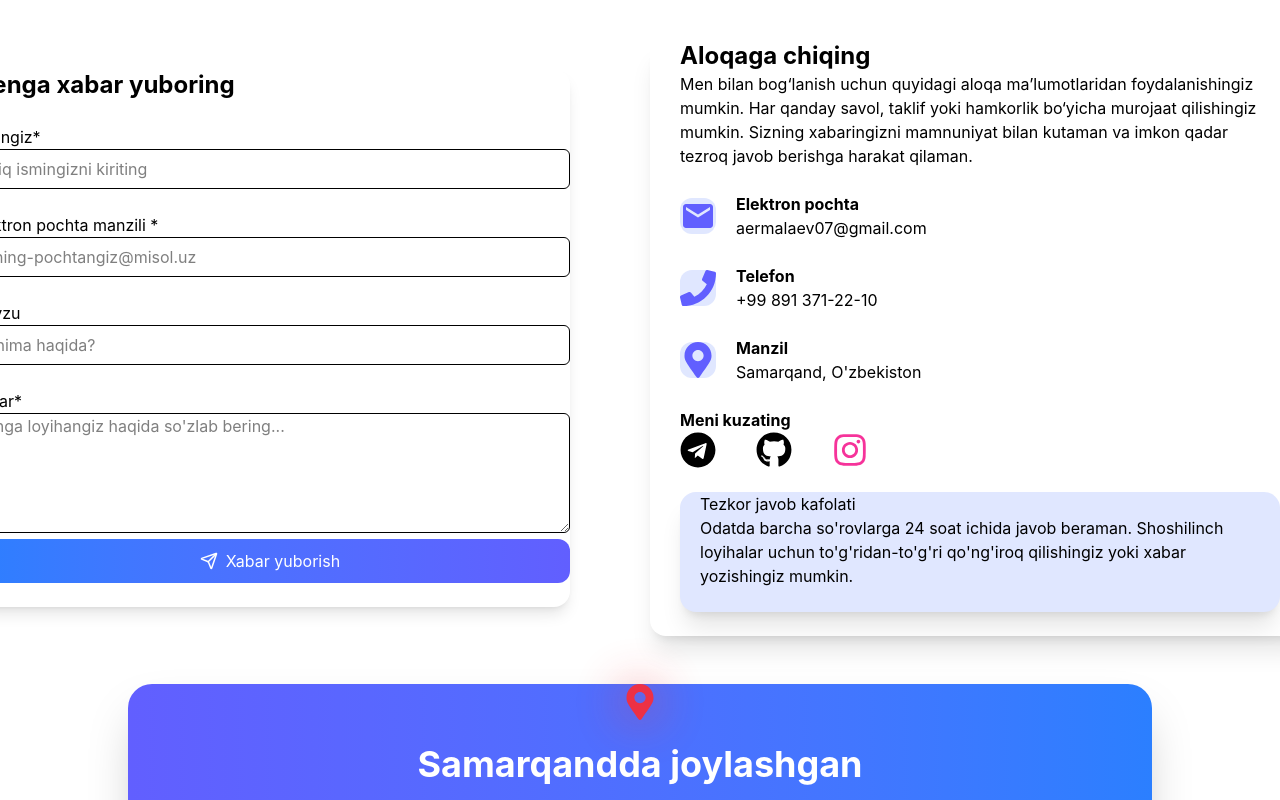
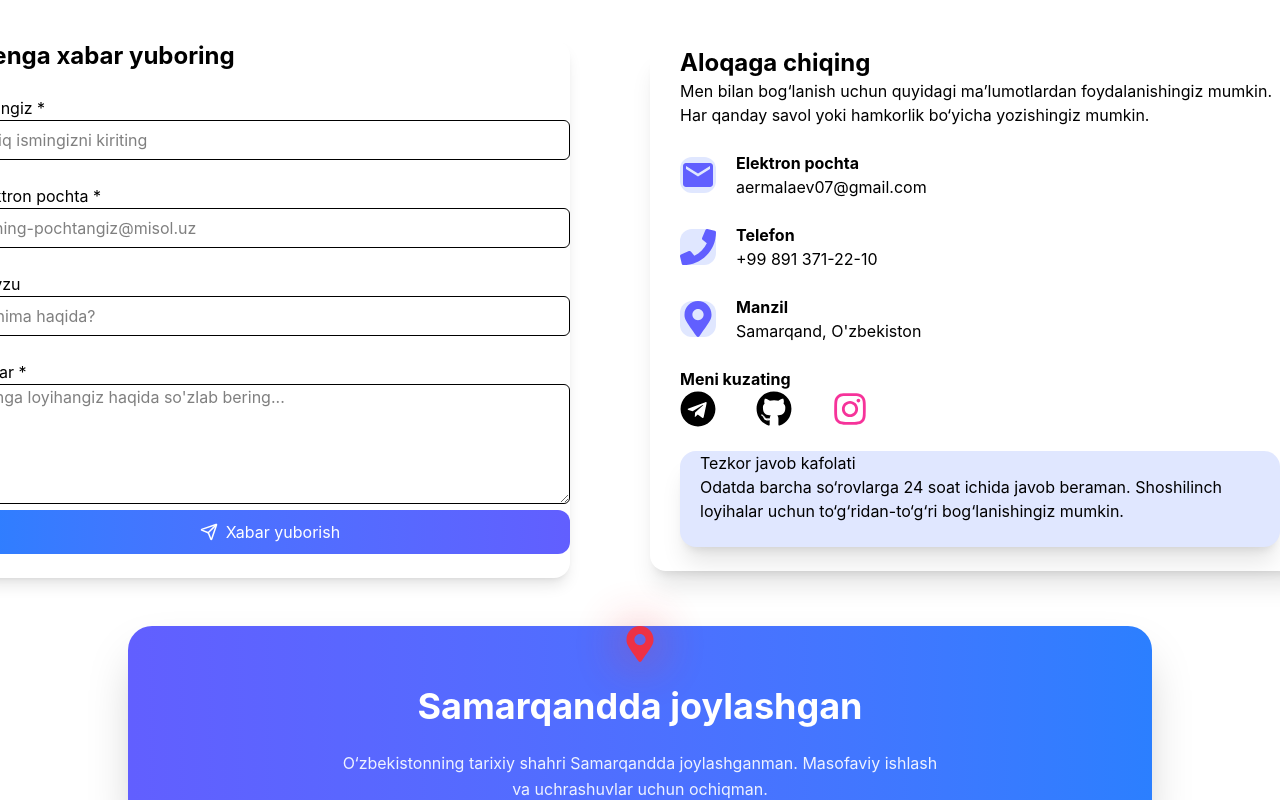
Before and after one commit to azatbek-07/react-tailwindcss-portfolio, a React (Vite) app: page /contact in a window 1280 px wide. Shown: the part 280-1080 px from the top of the page. Built offline with nearby package versions, Linux system fonts and the light colour scheme.

Commit message:
toliq yaxshilandi

```diff
--- a/src/App.jsx
+++ b/src/App.jsx
@@ -18,7 +18,8 @@ function App() {
           <Route path="/" element={<Home />} />
           <Route path="/about" element={<About />} />
           <Route path="/contact" element={<Contact />} />
-          <Route path="/blog" element={<Blog />} />
+          <Route path="/blog" element={"Bu sahifa ishlab chiqilyabdi"} />
+          <Route path="*" element={"Bunday sahifa hali yatilmadi"} />
 
 
         </Routes>
--- a/src/i18n/en.json
+++ b/src/i18n/en.json
@@ -43,5 +43,29 @@
             "tajriba":"1+ Year Experience"
 
         }
-    }
+    },
+    "contact": {
+    "title": "Let's work together",
+    "subtitle": "If you have a project, partnership, or proposal, feel free to contact me. I am open to new ideas and opportunities.",
+    "formTitle": "Send me a message",
+    "name": "Your Name *",
+    "email": "Email Address *",
+    "subject": "Subject",
+    "message": "Message *",
+    "send": "Send Message"
+  },
+  "info": {
+    "contactMe": "Get in touch",
+    "description": "You can use the contact details below to reach me. Feel free to ask any questions or discuss collaboration opportunities.",
+    "email": "Email",
+    "phone": "Phone",
+    "location": "Location",
+    "follow": "Follow me",
+    "guaranteeTitle": "Fast Response Guarantee",
+    "guaranteeText": "I usually respond to all inquiries within 24 hours. For urgent projects, you can contact me directly."
+  },
+  "location": {
+    "title": "Located in Samarkand",
+    "description": "I am based in the historic city of Samarkand, Uzbekistan. Open for remote work and in-person meetings."
+  }
 }
--- a/src/i18n/qar.json
+++ b/src/i18n/qar.json
@@ -40,5 +40,29 @@
             "talaba": "SamDU talabası",
             "tajriba": "1+ jıl tájiriybe"
         }
+    },
+    "contact": {
+        "title": "Birge isleyik",
+        "subtitle": "Eger sizde jobalar, seriklesiw yamasa usinislar bolsa, men menen erkin baylanisa alasiz. Jaña ideyalar hám múmkinshiliklerge ashiqman.",
+        "formTitle": "Maǵan xabar jiberiń",
+        "name": "Atıńız *",
+        "email": "Elektron pochtası *",
+        "subject": "Tema",
+        "message": "Xabar *",
+        "send": "Xabar jiberiw"
+    },
+    "info": {
+        "contactMe": "Baylanısıń",
+        "description": "Men menen baylanısıw ushın tómendegi maǵlıwmatlardan paydalanıń. Kelesi sorawlar yamasa seriklesiw boyınsha jazıń.",
+        "email": "Elektron pochta",
+        "phone": "Telefon",
+        "location": "Orın",
+        "follow": "Menı baqılań",
+        "guaranteeTitle": "Jıldam juwap garantiya",
+        "guaranteeText": "Ádette barlıq sorawlardı 24 saat ishinde juwaplayman. Şiyeli jobalar ushın tikeleý baylanısıwıńız múmkin."
+    },
+    "location": {
+        "title": "Samarqandta jaylasqan",
+        "description": "Ózbekstannıń tarihi qalası Samarqandta jaylasqanman. Qashıqtan jumıs hám jeke kezdesiwler ushın ashiqman."
     }
 }
--- a/src/i18n/ru.json
+++ b/src/i18n/ru.json
@@ -32,7 +32,6 @@
             "location": "Самарканд, Узбекистан"
         }
     },
-
     "about-me": {
         "title": "Обо мне",
         "description": "Здравствуйте! Меня зовут Азатбек Эрмалаев. Я родился в Республике Каракалпакстан и в настоящее время учусь на факультете искусственного интеллекта Самаркандского государственного университета (СамГУ). Я развиваюсь как Full Stack разработчик. Благодаря интересу к программированию я изучаю frontend и backend технологии. В настоящее время я в основном работаю с frontend технологиями, такими как React, JavaScript, Tailwind CSS, и стараюсь создавать современные и удобные интерфейсы.",
@@ -41,5 +40,29 @@
             "talaba": "Студент СамГУ",
             "tajriba": "1+ год опыта"
         }
+    },
+    "contact": {
+        "title": "Давайте работать вместе",
+        "subtitle": "Если у вас есть проект, сотрудничество или предложение, вы можете смело связаться со мной. Я открыт к новым идеям и возможностям.",
+        "formTitle": "Отправить сообщение",
+        "name": "Ваше имя *",
+        "email": "Электронная почта *",
+        "subject": "Тема",
+        "message": "Сообщение *",
+        "send": "Отправить"
+    },
+    "info": {
+        "contactMe": "Связаться со мной",
+        "description": "Вы можете использовать контактные данные ниже. Я открыт для вопросов и сотрудничества.",
+        "email": "Электронная почта",
+        "phone": "Телефон",
+        "location": "Адрес",
+        "follow": "Подписывайтесь",
+        "guaranteeTitle": "Быстрый ответ",
+        "guaranteeText": "Обычно я отвечаю в течение 24 часов. Для срочных проектов можно связаться напрямую."
+    },
+    "location": {
+        "title": "Расположен в Самарканде",
+        "description": "Я нахожусь в историческом городе Самарканд, Узбекистан. Открыт для удалённой работы и встреч."
     }
 }
--- a/src/i18n/uz.json
+++ b/src/i18n/uz.json
@@ -25,23 +25,44 @@
             "xizmat": "Xizmatlar",
             "portfel": "Portfel"
         },
-        "royxat2":{
-            "aloqa":"Aloqa",
-            "email":"aermalaev07@gmail.com",
-            "tel":"+998 91 371 22 10",
-            "location":"Samarqand, Uzbekistan"
-
+        "royxat2": {
+            "aloqa": "Aloqa",
+            "email": "aermalaev07@gmail.com",
+            "tel": "+998 91 371 22 10",
+            "location": "Samarqand, Uzbekistan"
         }
     },
-
-    "about-me":{
-        "title":"Men haqimda",
-        "description":"Salom! Men Azatbek Ermalaevman. Men Qoraqalpog‘iston Respublikasida tug‘ilganman va hozirda Samarqand Davlat Universiteti (SamDU) Sun’iy intellekt fakultetida tahsil olaman. Men Full Stack dasturchi sifatida o‘zimni rivojlantirib boryapman. Dasturlashga qiziqishim orqali men frontend va backend texnologiyalarini o‘rganib kelmoqdaman. Hozirda asosan React, JavaScript, Tailwind CSS kabi frontend texnologiyalarida ishlayapman va zamonaviy, qulay interfeyslar yaratishga harakat qilaman.",
-        "p":{
-            "location":"Samarqand, Uzbekistan",
-            "talaba":"SamDu talabasi",
-            "tajriba":"1+ Yillik Tajriba"
-
+    "about-me": {
+        "title": "Men haqimda",
+        "description": "Salom! Men Azatbek Ermalaevman. Men Qoraqalpog‘iston Respublikasida tug‘ilganman va hozirda Samarqand Davlat Universiteti (SamDU) Sun’iy intellekt fakultetida tahsil olaman. Men Full Stack dasturchi sifatida o‘zimni rivojlantirib boryapman. Dasturlashga qiziqishim orqali men frontend va backend texnologiyalarini o‘rganib kelmoqdaman. Hozirda asosan React, JavaScript, Tailwind CSS kabi frontend texnologiyalarida ishlayapman va zamonaviy, qulay interfeyslar yaratishga harakat qilaman.",
+        "p": {
+            "location": "Samarqand, Uzbekistan",
+            "talaba": "SamDu talabasi",
+            "tajriba": "1+ Yillik Tajriba"
         }
+    },
+    "contact": {
+        "title": "Keling, birga ishlaymiz",
+        "subtitle": "Agar sizda loyiha, hamkorlik yoki takliflar bo‘lsa, men bilan bemalol bog‘lanishingiz mumkin. Yangi g‘oyalar va imkoniyatlarga ochiqman.",
+        "formTitle": "Menga xabar yuboring",
+        "name": "Ismingiz *",
+        "email": "Elektron pochta *",
+        "subject": "Mavzu",
+        "message": "Xabar *",
+        "send": "Xabar yuborish"
+    },
+    "info": {
+        "contactMe": "Aloqaga chiqing",
+        "description": "Men bilan bog‘lanish uchun quyidagi ma’lumotlardan foydalanishingiz mumkin. Har qanday savol yoki hamkorlik bo‘yicha yozishingiz mumkin.",
+        "email": "Elektron pochta",
+        "phone": "Telefon",
+        "location": "Manzil",
+        "follow": "Meni kuzating",
+        "guaranteeTitle": "Tezkor javob kafolati",
+        "guaranteeText": "Odatda barcha so‘rovlarga 24 soat ichida javob beraman. Shoshilinch loyihalar uchun to‘g‘ridan-to‘g‘ri bog‘lanishingiz mumkin."
+    },
+    "location": {
+        "title": "Samarqandda joylashgan",
+        "description": "O‘zbekistonning tarixiy shahri Samarqandda joylashganman. Masofaviy ishlash va uchrashuvlar uchun ochiqman."
     }
 }
--- a/src/pages/Contact.jsx
+++ b/src/pages/Contact.jsx
@@ -3,9 +3,12 @@ import { MdEmail } from "react-icons/md";
 import { Send } from "lucide-react";
 import { FaTelegram, FaGithub, FaPhone, FaMapMarkerAlt, FaInstagram } from "react-icons/fa";
 import { Footer } from "../components/Footer";
+import { useTranslation } from "react-i18next";
+import i18n from "i18next";
 
 
 export function Contact() {
+    const { t } = useTranslation();
     return (
         <>
             <Header />
@@ -13,12 +16,11 @@ export function Contact() {
             <section className="flex flex-col md:flex-row justify-center items-center min-h-80 gap-10 md:gap-20 px-6">
                 <div className="max-w-3xl text-center space-y-6">
                     <h1 className="font-bold text-5xl md:text-6xl leading-tight">
-                        Keling, birga ishlaymiz
+                        {t("contact.title")}
                     </h1>
 
                     <h1 className="text-lg md:text-2xl text-gray-600 leading-relaxed">
-                        Agar sizda loyiha, hamkorlik yoki takliflar bo‘lsa, men bilan bemalol bog‘lanishingiz mumkin.
-                        Yangi g‘oyalar va imkoniyatlarga ochiqman.
+                        {t("contact.subtitle")}
                     </h1>
                 </div>
             </section>
@@ -28,22 +30,22 @@ export function Contact() {
                 <div className=" w-full md:w-500px px-6 flex justify-center rounded-2xl
                 shadow-lg hover:shadow-2xl transition duration-300 bg-white">
                     <div className="w-150 ">
-                        <h1 className="text-2xl font-bold">Menga xabar yuboring</h1><br />
+                        <h1 className="text-2xl font-bold">{t("contact.formTitle")}</h1><br />
                         <form action="" className="">
-                            <label htmlFor="name">Ismingiz*</label><br />
+                            <label htmlFor="name">{t("contact.name")}</label><br />
                             <input className="
                             border transition duration-200
                             hover:border-blue-400 focus:outline-none focus:ring-4 focus:ring-blue-200 focus:border-blue-500 rounded-md w-full h-10" type="text" id="name" placeholder="To'liq ismingizni kiriting" /><br /><br />
 
-                            <label htmlFor="email">Elektron pochta manzili *</label><br />
+                            <label htmlFor="email">{t("contact.email")}</label><br />
                             <input className="border transition duration-200
                             hover:border-blue-400 focus:outline-none focus:ring-4 focus:ring-blue-200 focus:border-blue-500 rounded-md w-full h-10" type="email" id="email" placeholder="Sizning-pochtangiz@misol.uz" /><br /><br />
 
-                            <label htmlFor="mavzu">Mavzu</label><br />
+                            <label htmlFor="mavzu">{t("contact.subject")}</label><br />
                             <input className="border transition duration-200
                             hover:border-blue-400 focus:outline-none focus:ring-4 focus:ring-blue-200 focus:border-blue-500 rounded-md w-full   h-10" type="text" id="mavzu" placeholder="Bu nima haqida?" /><br /><br />
 
-                            <label htmlFor="xabar">Xabar*</label><br />
+                            <label htmlFor="xabar">{t("contact.message")}</label><br />
                             <textarea className="border transition duration-200
                             hover:border-blue-400 focus:outline-none focus:ring-4 focus:ring-blue-200 focus:border-blue-500 rounded-md w-full h-30 " type="text-area" id="xabar" placeholder="Menga loyihangiz haqida so'zlab bering..." />
 
@@ -53,7 +55,7 @@ export function Contact() {
 bg-gradient-to-r from-blue-500 to-indigo-500 text-white px-4 py-2
 rounded-xl hover:scale-[1.02] hover:shadow-lg transition duration-300">
                                     <Send size={18} />
-                                    Xabar yuborish
+                                    {t("contact.send")}
 
                                 </button><br />
                             </div>
@@ -66,15 +68,15 @@ rounded-xl hover:scale-[1.02] hover:shadow-lg transition duration-300">
                 <div className="shadow-xl rounded-2xl w-165  px-3 flex justify-center">
                     <div className=" w-165  px-3 flex justify-center ">
                         <div className="w-150 ">
-                            <h1 className="text-2xl font-bold">Aloqaga chiqing</h1>
-                            <p>Men bilan bog‘lanish uchun quyidagi aloqa ma’lumotlaridan foydalanishingiz mumkin. Har qanday savol, taklif yoki hamkorlik bo‘yicha murojaat qilishingiz mumkin. Sizning xabaringizni mamnuniyat bilan kutaman va imkon qadar tezroq javob berishga harakat qilaman.</p><br />
+                            <h1 className="text-2xl font-bold">{t("info.contactMe")}</h1>
+                            <p>{t("info.description")}</p><br />
 
                             <div className="flex items-center gap-5">
                                 <div className="bg-indigo-100 p-2 rounded-xl">
                                     <MdEmail className="text-indigo-500 text-4xl " />
                                 </div>
                                 <div>
-                                    <p className="font-bold">Elektron pochta</p>
+                                    <p className="font-bold">{t("info.email")}</p>
                                     <a href="aermalaev07@gmail.com">aermalaev07@gmail.com</a>
                                 </div>
                             </div><br />
@@ -86,7 +88,7 @@ rounded-xl hover:scale-[1.02] hover:shadow-lg transition duration-300">
                                     <FaPhone className="text-indigo-500 text-4xl" />
                                 </div>
                                 <div>
-                                    <p className="font-bold">Telefon</p>
+                                    <p className="font-bold">{t("info.phone")}</p>
                                     <a href="tel:+998913712210" className="">
                                         +99 891 371-22-10
                                     </a>
@@ -98,11 +100,11 @@ rounded-xl hover:scale-[1.02] hover:shadow-lg transition duration-300">
                                     <FaMapMarkerAlt className="text-indigo-500 text-4xl" />
                                 </div>
                                 <div>
-                                    <p className="font-bold">Manzil</p>
+                                    <p className="font-bold">{t("info.location")}</p>
                                     <p>Samarqand, O'zbekiston</p>
                                 </div>
                             </div><br />
-                            <p className="font-bold">Meni kuzating</p>
+                            <p className="font-bold">{t("info.follow")}</p>
                             <div className="flex items-center gap-10 text-4xl">
 
                                 <a href="https://t.me/@A_z_a_t_b_e_k"><FaTelegram /></a>
@@ -113,8 +115,8 @@ rounded-xl hover:scale-[1.02] hover:shadow-lg transition duration-300">
 
                             <div className="flex justify-center bg-indigo-100 shadow-xl rounded-2xl ">
                                 <div className="max-w-140">
-                                    <p>Tezkor javob kafolati</p>
-                                    <p>Odatda barcha so'rovlarga 24 soat ichida javob beraman. Shoshilinch loyihalar uchun to'g'ridan-to'g'ri qo'ng'iroq qilishingiz yoki xabar yozishingiz mumkin.</p><br />
+                                    <p>{t("info.guaranteeTitle")}</p>
+                                    <p>{t("info.guaranteeText")}</p><br />
                                 </div>
                             </div><br />
                         </div>
@@ -147,20 +149,20 @@ rounded-xl hover:scale-[1.02] hover:shadow-lg transition duration-300">
 
                         {/* TITLE */}
                         <h1 className="text-3xl md:text-4xl font-bold text-white mb-4">
-                            Samarqandda joylashgan
+                            {t("location.title")}
                         </h1><br />
 
                         {/* DESCRIPTION */}
                         <p className="text-indigo-50 leading-relaxed text-center">
-                            O'zbekistonning tarixiy shahri Samarqandda joylashganman.
-                            Butun dunyo bo'ylab masofaviy ishlash va Samarqandda yuzma-yuz
-                            uchrashuvlar uchun ochiqman.
+                            {t("location.description")}
+
                         </p><br />
 
                     </div>
 
                 </div>
             </div><br /><br />
+
 
             <Footer />
 
```
